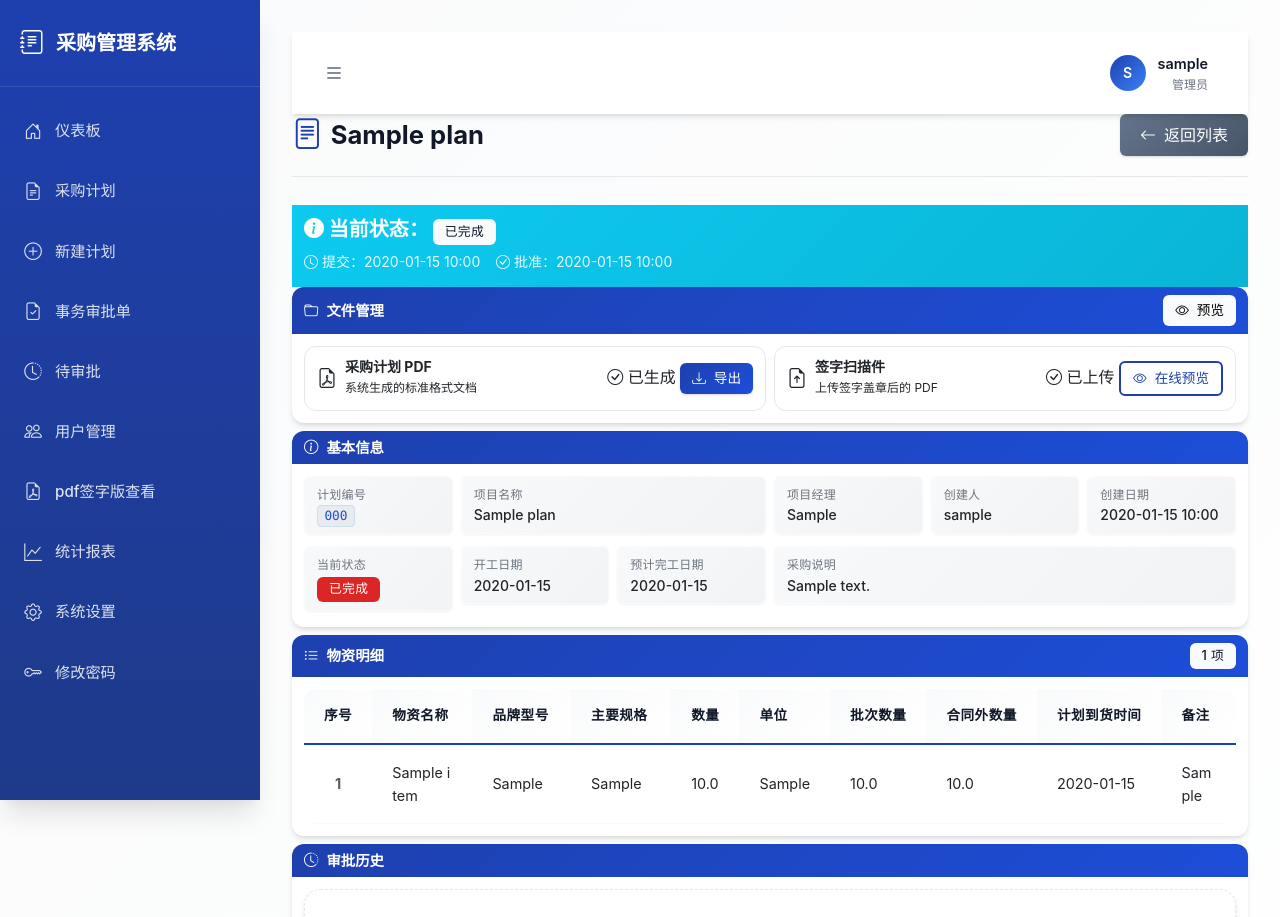
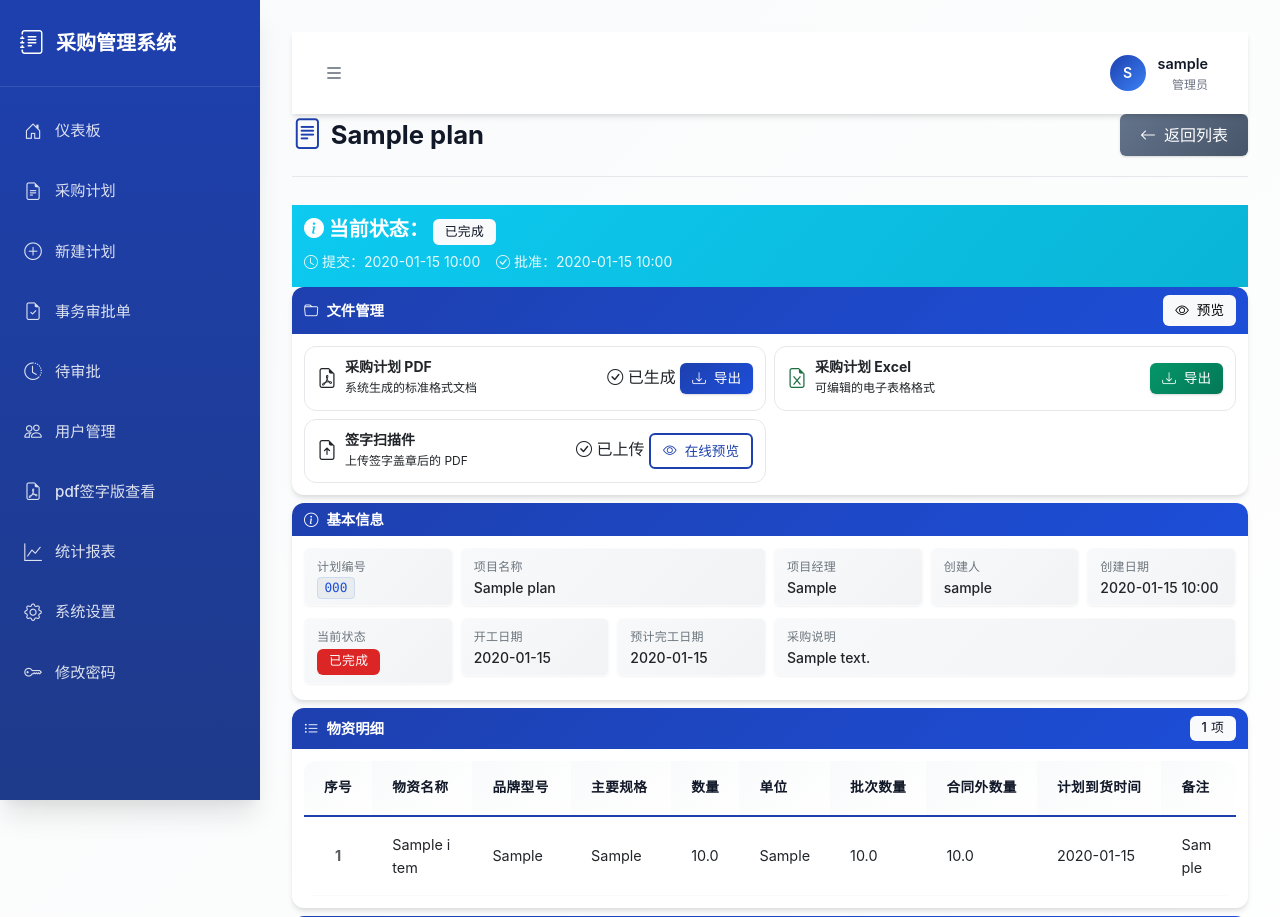
Before and after one commit to qianqianjie-999/procurement_v1.0, a Flask app: page /plan/1 in a window 1280 px wide. Shown: the top 917 px of the page. Run offline with Flask 3, Linux system fonts and the light colour scheme; a user stored in the database is signed in; tables that the repository leaves empty hold one stand-in row (values such as "Sample post"); some libraries are stand-ins or nearby versions; some web fonts are replaced.

Commit message:
新增采购计划导出 Excel 功能
- 详情页/预览页新增导出入口，与 PDF 导出并列
- openpyxl 生成 xlsx，布局仿 PDF 模板：标题、基本信息、10 列物资明细表、制表人
- 直接下载不落盘，数量列保留数字格式便于二次统计

Co-Authored-By: Claude Sonnet 4.6 noreply@anthropic.com

```diff
--- a/app/routes/plan.py
+++ b/app/routes/plan.py
@@ -591,6 +591,161 @@ def export_pdf(id):
         return redirect(url_for('plan.preview', id=id))
 
 
+@plan_bp.route('/<int:id>/export-excel', methods=['GET'])
+@login_required
+def export_excel(id):
+    """
+    导出采购计划为 Excel - 直接下载不保存
+
+    布局仿 PDF 模板：标题、基本信息、物资明细表（10 列）、制表人
+    """
+    try:
+        import io
+        from openpyxl import Workbook
+        from openpyxl.styles import Font, Alignment, Border, Side, PatternFill
+    except ImportError:
+        flash('未安装 openpyxl，请先运行：pip install openpyxl', 'warning')
+        return redirect(url_for('plan.detail', id=id))
+
+    plan = PurchasePlan.query.get_or_404(id)
+    items = plan.items.order_by(PurchaseItem.id).all()
+
+    # ---------- 样式 ----------
+    thin = Side(style='thin', color='000000')
+    border = Border(left=thin, right=thin, top=thin, bottom=thin)
+    company_font = Font(name='宋体', size=14, bold=True)
+    title_font = Font(name='宋体', size=16, bold=True)
+    label_font = Font(name='宋体', size=11, bold=True)
+    body_font = Font(name='宋体', size=11)
+    header_fill = PatternFill('solid', fgColor='E8E8E8')
+    label_fill = PatternFill('solid', fgColor='F5F5F5')
+    center = Alignment(horizontal='center', vertical='center', wrap_text=True)
+    left = Alignment(horizontal='left', vertical='center', wrap_text=True)
+
+    N_COLS = 10  # 明细表列数
+
+    wb = Workbook()
+    ws = wb.active
+    ws.title = '采购计划表'
+
+    # ---------- 标题区 ----------
+    ws.merge_cells(start_row=1, start_column=1, end_row=1, end_column=N_COLS)
+    c = ws.cell(row=1, column=1, value='科威达科技集团股份有限公司')
+    c.font = company_font
+    c.alignment = center
+
+    ws.merge_cells(start_row=2, start_column=1, end_row=2, end_column=N_COLS)
+    c = ws.cell(row=2, column=1, value='物资采购计划表')
+    c.font = title_font
+    c.alignment = center
+
+    # ---------- 基本信息区（A=标签, B:D=值；两栏行用 C=标签, D:J=值） ----------
+    def info_cell(row, col, value, is_label=False):
+        c = ws.cell(row=row, column=col, value=value)
+        c.font = label_font if is_label else body_font
+        c.border = border
+        c.alignment = center if is_label else left
+        if is_label:
+            c.fill = label_fill
+        return c
+
+    def info_row(row, label, value, merge_to=4):
+        """单值行：A 标签，B 到 merge_to 列合并为值"""
+        info_cell(row, 1, label, is_label=True)
+        ws.merge_cells(start_row=row, start_column=2, end_row=row, end_column=merge_to)
+        info_cell(row, 2, value)
+        for col in range(3, merge_to + 1):
+            ws.cell(row=row, column=col).border = border
+
+    def info_pair_row(row, label1, value1, label2, value2):
+        """两栏行：A 标签，B:D 值，E 标签，F:J 值"""
+        info_cell(row, 1, label1, is_label=True)
+        ws.merge_cells(start_row=row, start_column=2, end_row=row, end_column=4)
+        info_cell(row, 2, value1)
+        for col in range(3, 5):
+            ws.cell(row=row, column=col).border = border
+        info_cell(row, 5, label2, is_label=True)
+        ws.merge_cells(start_row=row, start_column=6, end_row=row, end_column=10)
+        info_cell(row, 6, value2)
+        for col in range(7, 11):
+            ws.cell(row=row, column=col).border = border
+
+    fmt_cn_date = lambda d: d.strftime('%Y年%m月%d日') if d else '-'
+
+    row = 4
+    info_pair_row(row, '采购计划编号', plan.plan_number, '制表日期',
+                  plan.created_at.strftime('%Y年%m月%d日') if plan.created_at else '-')
+    row += 1
+    info_row(row, '项目名称', plan.plan_name)
+    row += 1
+    info_pair_row(row, '项目经理', plan.project_manager or '-', '开工日期', fmt_cn_date(plan.start_date))
+    row += 1
+    info_row(row, '预计完工日期', fmt_cn_date(plan.end_date))
+    row += 1
+    if plan.description:
+        info_row(row, '采购说明', plan.description)
+        row += 1
+
+    # ---------- 物资明细表 ----------
+    row += 1  # 空一行
+    headers = ['序号', '物资名称', '品牌型号', '主要规格', '数量', '单位',
+               '批次数量', '合同外数量', '计划到货时间', '备注']
+    for col, h in enumerate(headers, 1):
+        c = ws.cell(row=row, column=col, value=h)
+        c.font = label_font
+        c.fill = header_fill
+        c.alignment = center
+        c.border = border
+
+    fmt_num = lambda v: float(v) if v is not None else None
+    for i, it in enumerate(items, 1):
+        r = row + i
+        values = [
+            i,
+            it.item_name or '',
+            it.brand_model or '',
+            it.specification or '',
+            fmt_num(it.quantity),
+            it.unit or '',
+            fmt_num(it.batch_quantity),
+            fmt_num(it.extra_contract_quantity),
+            it.required_date.strftime('%Y-%m-%d') if it.required_date else '',
+            it.remarks or '',
+        ]
+        for col, v in enumerate(values, 1):
+            c = ws.cell(row=r, column=col, value=v)
+            c.font = body_font
+            c.border = border
+            c.alignment = center if col in (1, 5, 6, 7, 8, 9) else left
+        # 数量列数字格式
+        for col in (5, 7, 8):
+            ws.cell(row=r, column=col).number_format = '0.0'
+
+    # ---------- 制表人 ----------
+    row = row + len(items) + 2
+    c = ws.cell(row=row, column=1, value=f"制表人：{plan.creator.username if plan.creator else '-'}")
+    c.font = body_font
+    c.alignment = left
+
+    # ---------- 列宽 ----------
+    from openpyxl.utils import get_column_letter
+    col_widths = [6, 18, 16, 32, 8, 6, 10, 11, 13, 20]
+    for col, w in enumerate(col_widths, 1):
+        ws.column_dimensions[get_column_letter(col)].width = w
+
+    # ---------- 输出 ----------
+    output = io.BytesIO()
+    wb.save(output)
+    output.seek(0)
+
+    response = make_response(output.getvalue())
+    response.headers['Content-Type'] = 'application/vnd.openxmlformats-officedocument.spreadsheetml.sheet'
+    response.headers['Content-Disposition'] = f'attachment; filename={plan.plan_number}_purchase_plan.xlsx'
+    response.headers['Content-Length'] = str(output.getbuffer().nbytes)
+
+    return response
+
+
 @plan_bp.route('/<int:id>/upload', methods=['POST'])
 @login_required
 def upload_scanned(id):
--- a/app/templates/plan/plan_detail.html
+++ b/app/templates/plan/plan_detail.html
@@ -164,6 +164,28 @@
                             <span class="file-box-status success"><i class="bi bi-check-circle"></i> 已生成</span>
                             {% endif %}
                             <a href="{{ url_for('plan.export_pdf', id=plan.id) }}" class="btn btn-primary btn-sm">
+                                <i class="bi bi-download"></i> 导出
+                            </a>
+                        </div>
+                    </div>
+                </div>
+            </div>
+
+            <!-- Excel 导出 -->
+            <div class="col-md-6">
+                <div class="file-card file-card-compact">
+                    <div class="d-flex align-items-center justify-content-between">
+                        <div class="d-flex align-items-center">
+                            <div class="file-box-icon pdf me-2" style="color: #1d6f42;">
+                                <i class="bi bi-file-earmark-excel"></i>
+                            </div>
+                            <div>
+                                <h6 class="file-box-title mb-0">采购计划 Excel</h6>
+                                <p class="file-box-desc mb-0">可编辑的电子表格格式</p>
+                            </div>
+                        </div>
+                        <div class="file-box-actions">
+                            <a href="{{ url_for('plan.export_excel', id=plan.id) }}" class="btn btn-success btn-sm">
                                 <i class="bi bi-download"></i> 导出
                             </a>
                         </div>
--- a/app/templates/plan/plan_preview.html
+++ b/app/templates/plan/plan_preview.html
@@ -43,6 +43,9 @@
         <a href="{{ url_for('plan.export_pdf', id=plan.id) }}" class="btn btn-pdf">
             <i class="bi bi-file-earmark-pdf"></i> 导出 PDF
         </a>
+        <a href="{{ url_for('plan.export_excel', id=plan.id) }}" class="btn btn-print" style="background:#1d6f42; color:#fff;">
+            <i class="bi bi-file-earmark-excel"></i> 导出 Excel
+        </a>
         <a href="javascript:window.print()" class="btn btn-print">
             <i class="bi bi-printer"></i> 打印
         </a>
--- a/requirements.txt
+++ b/requirements.txt
@@ -18,5 +18,8 @@ python-dotenv>=1.0.0
 # PDF Generation (optional)
 WeasyPrint>=60.0
 
+# Excel Export
+openpyxl>=3.1.0
+
 # Development
 Werkzeug>=2.3.0
```
